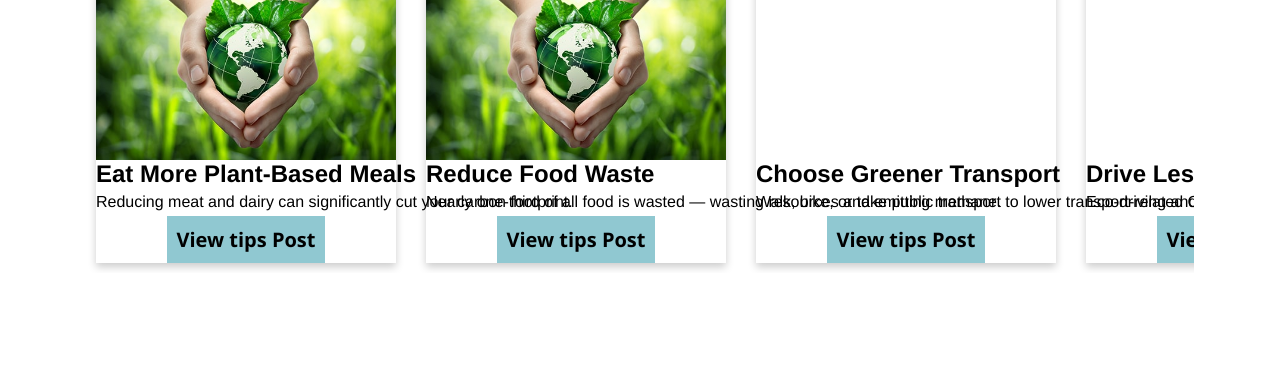
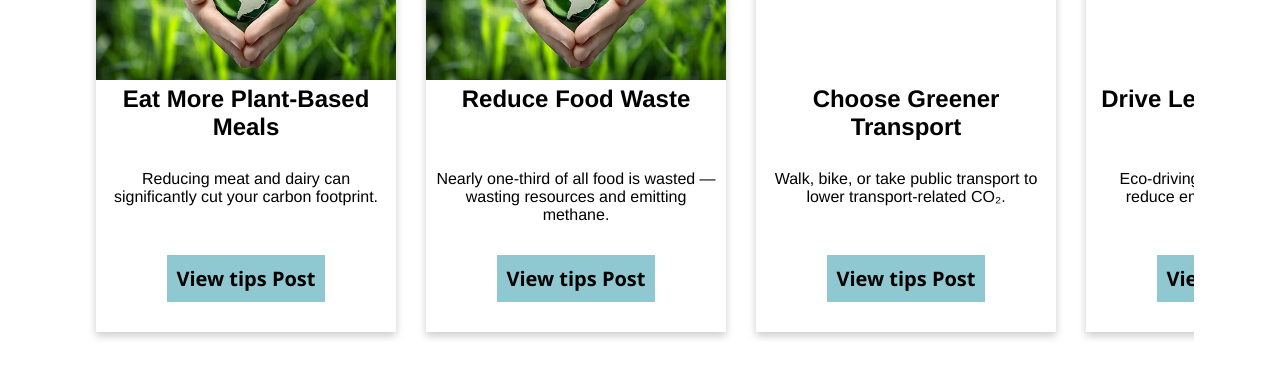
Before and after one commit to DiksonIvySon/Carbon-Footprint, a website: page index.html in a window 1280 px wide. Shown: the part 3053-3420 px from the top of the page. Drawn offline with Linux system fonts and the light colour scheme; a web font is replaced by a local one.

Commit message:
Fixed overlaying text bugs.

```diff
--- a/styles.css
+++ b/styles.css
@@ -361,7 +361,7 @@ button:hover {
 .tipsPost-Page {
     text-align: center;
     margin: 50px 70px 140px 70px;
-    padding-top: 150px;
+    padding-top: 70px;
 }
 
 div.scroll-container {
@@ -381,7 +381,7 @@ div.scroll-container {
 }
 
 .scroll-container::-webkit-scrollbar-thumb {
-    background-color: #14213D;
+    background-color: #0b3b3c;
     border-radius: 10px;
 }
 
@@ -405,19 +405,22 @@ div.scroll-container {
     color: gray;
 }
 
-.tips-paragraph {
+.tips-card .container {
+    padding: 0px 10px 30px 10px ;
+}
+
+.tips-paragraph , .tips-card .container h2 {
     margin: 5px 0px;
-    max-width: 100px;
+    max-width: 350px;
+    overflow-wrap: break-word;
+    white-space: normal;
+    min-height: 80px;
 }
 
 .tips-card a {
     text-decoration: none;
     color: blue;
     cursor: default;
-}
-
-.tips-card .container h2 {
-    max-width: 100px;
 }
 
 /* Styling the footer section...........................................................................................................*/
```
